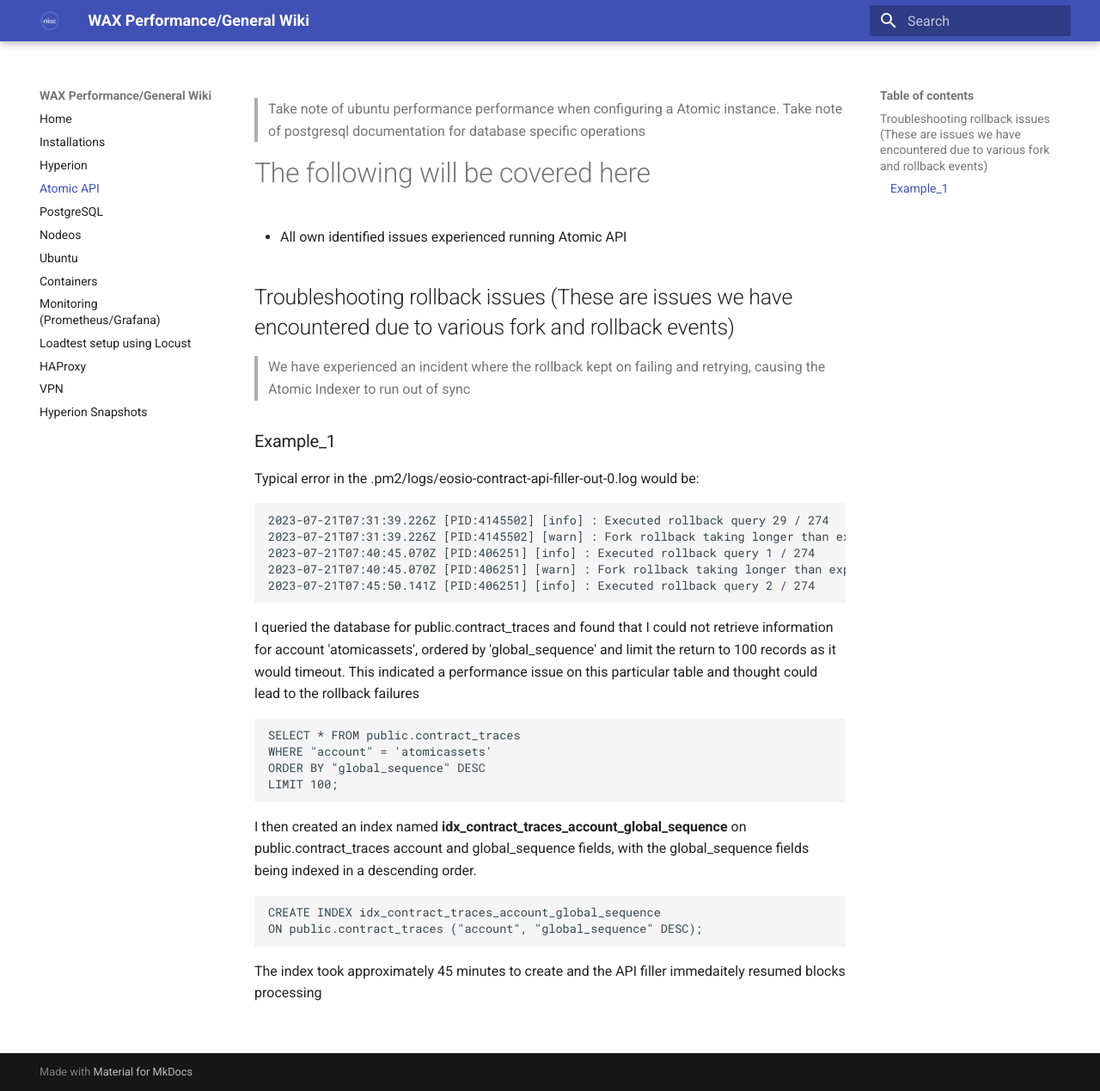
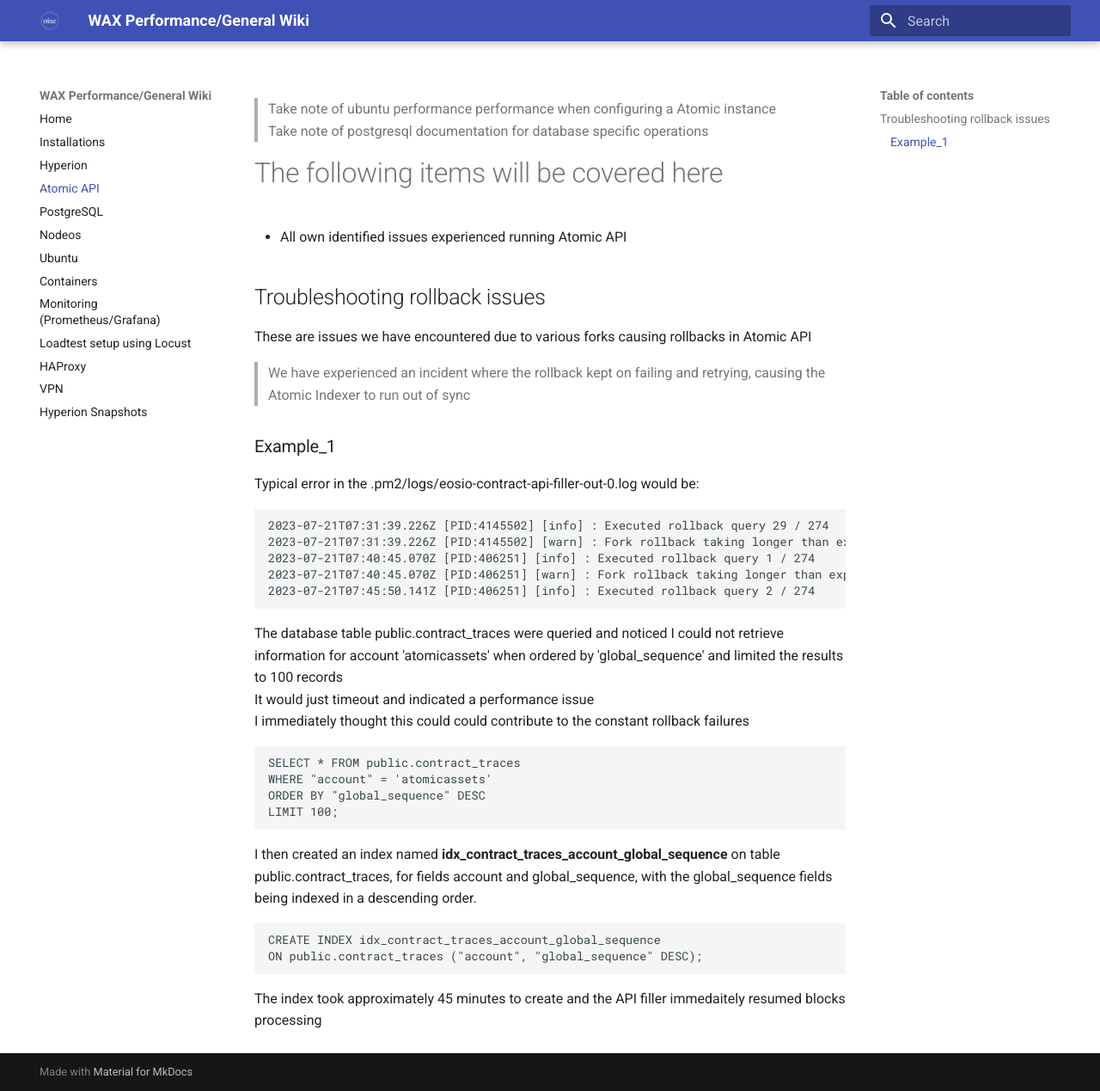
Before and after one commit to oneinacillian/wiki, an MkDocs documentation site: the page built from docs/atomic-api.md, in a window 1280 px wide and 1269 px high. Shown: the whole window at 86% size. Built offline with MkDocs 1.6.1 and Material for MkDocs 9.7.7, drawn with Linux system fonts in a browser that asks for light colours.

Commit message:
update format of page

````diff
--- a/docs/atomic-api.md
+++ b/docs/atomic-api.md
@@ -1,10 +1,13 @@
->Take note of ubuntu performance performance when configuring a Atomic instance.
+>Take note of ubuntu performance performance when configuring a Atomic instance <br>
 >Take note of postgresql documentation for database specific operations
 
-# The following will be covered here
+# The following items will be covered here
 - All own identified issues experienced running Atomic API
 
-## Troubleshooting rollback issues (These are issues we have encountered due to various fork and rollback events)
+## Troubleshooting rollback issues
+These are issues we have encountered due to various forks causing rollbacks in Atomic API
+
+
 > We have experienced an incident where the rollback kept on failing and retrying, causing the Atomic Indexer to run out of sync<br>
 
 ### Example_1
@@ -18,7 +21,9 @@
 2023-07-21T07:45:50.141Z [PID:406251] [info] : Executed rollback query 2 / 274
 ```
 
-I queried the database for public.contract_traces and found that I could not retrieve information for account 'atomicassets', ordered by 'global_sequence' and limit the return to 100 records as it would timeout. This indicated a performance issue on this particular table and thought could lead to the rollback failures
+The database table public.contract_traces were queried and noticed I could not retrieve information for account 'atomicassets' when ordered by 'global_sequence' and limited the results to 100 records <br>
+It would just timeout and indicated a performance issue <br>
+I immediately thought this could could contribute to the constant rollback failures <br>
 
 ```
 SELECT * FROM public.contract_traces
@@ -26,7 +31,7 @@
 ORDER BY "global_sequence" DESC
 LIMIT 100;
 ```
-I then created an index named **idx_contract_traces_account_global_sequence** on public.contract_traces account and global_sequence fields, with the global_sequence fields being indexed in a descending order.
+I then created an index named **idx_contract_traces_account_global_sequence** on table public.contract_traces, for fields account and global_sequence, with the global_sequence fields being indexed in a descending order.
 ```
 CREATE INDEX idx_contract_traces_account_global_sequence
 ON public.contract_traces ("account", "global_sequence" DESC);
````
